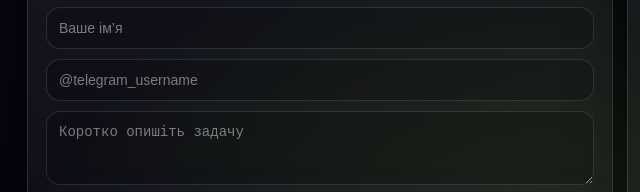
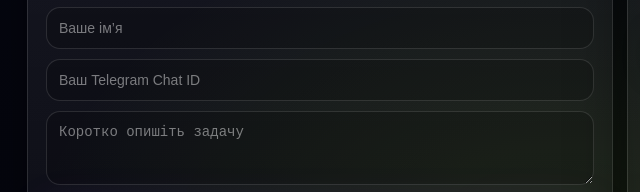
Before and after one commit to bogdanharpoonn-eng/big-dnipro, a plain HTML site: page index.html in a window 1280 px wide. Shown: the part 2134-2326 px from the top of the page, 73-713 px from the left. Drawn offline with Linux system fonts and the light colour scheme.

Commit message:
Update index.html

```diff
--- a/index.html
+++ b/index.html
@@ -620,7 +620,7 @@
 
           <form id="contactForm" class="mini-form">
             <input class="field" type="text" name="name" placeholder="Ваше ім’я" required>
-            <input class="field" type="text" name="username" placeholder="@telegram_username" required>
+            <input class="field" type="text" name="tg_chat_id" placeholder="Ваш Telegram Chat ID" required>
             <textarea class="field" name="task" placeholder="Коротко опишіть задачу" rows="3" required></textarea>
 
             <button class="btn btn-primary" id="submitBtn" type="submit">
```
